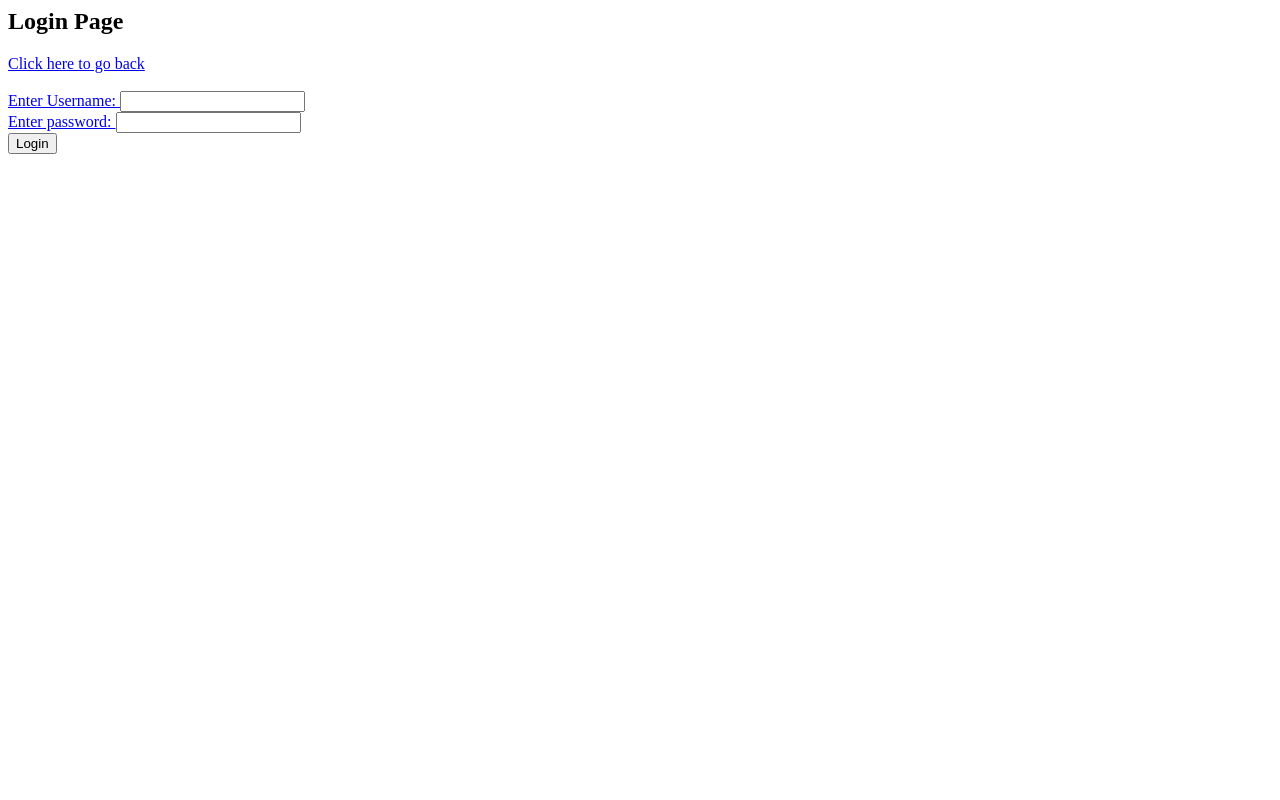
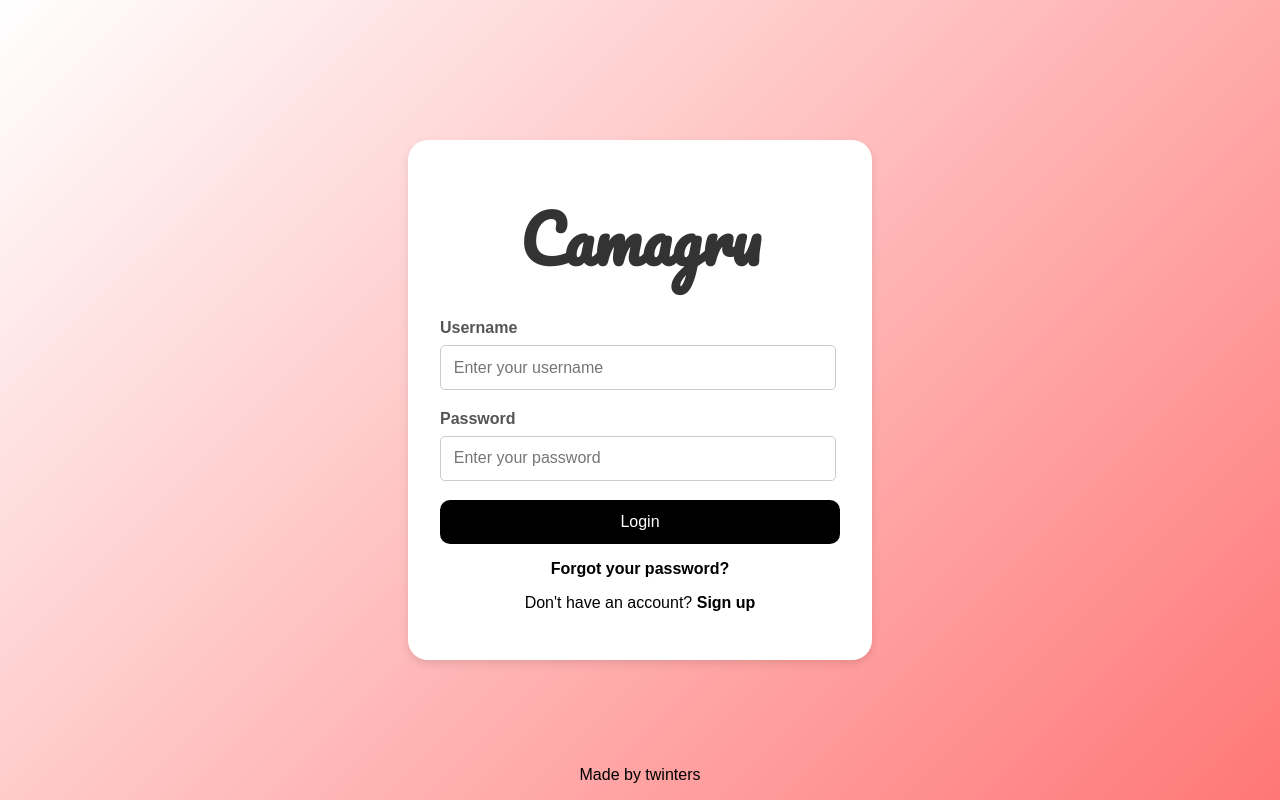
Before and after one commit to Twintersh/camagru, a PHP site: page / in a window 1280 px wide. Run offline with PHP 8.4, Linux system fonts and the light colour scheme.

Commit message:
index page front

```diff
--- /dev/null
+++ b/index.css
@@ -0,0 +1,89 @@
+body {
+    font-family: Arial, sans-serif;
+    background: linear-gradient(135deg, #ffffff, #ff7777);
+    height: 100vh;
+    margin: 0;
+    display: flex;
+    justify-content: center;
+    align-items: center;
+}
+
+.login-container {
+    background: #ffffff;
+    padding-left: 2rem;
+    padding-right: 2rem;
+    padding-bottom: 2rem;
+    border-radius: 20px;
+    box-shadow: 0 4px 8px rgba(0, 0, 0, 0.1);
+    width: 100%;
+    max-width: 400px;
+}
+
+.login-form h1 {
+    font-size: 4rem;
+    margin-bottom: 1.5rem;
+    color: #333333;
+    text-align: center;
+    font-family: "Pacifico", serif;
+}
+
+.input-group {
+    margin-bottom: 1.2rem;
+    margin-right: 2rem;
+}
+
+.input-group label {
+    display: block;
+    margin-bottom: 0.5rem;
+    font-weight: bold;
+    color: #555555;
+}
+
+.input-group input {
+    width: 100%;
+    padding: 0.8rem;
+    border: 1px solid #cccccc;
+    border-radius: 5px;
+    font-size: 1rem;
+}
+
+.login-button {
+    width: 100%;
+    padding: 0.8rem;
+    background: #000000;
+    color: #ffffff;
+    border: none;
+    border-radius: 10px;
+    font-size: 1rem;
+    cursor: pointer;
+    transition: background 0.3s;
+}
+
+.login-button:hover {
+    background: #696969;
+    color: #ffffff;
+}
+
+.form-footer {
+    margin-top: 1rem;
+    text-align: center;
+}
+
+.form-footer a {
+    text-decoration: none;
+    font-weight: bold;
+}
+
+.form-footer a:hover {
+    text-decoration: underline;
+}
+
+.link {
+    color : #000000;
+    font-weight: bold;
+}
+
+.footer {
+    position: absolute;
+    bottom: 0;
+}
--- a/index.php
+++ b/index.php
@@ -1,16 +1,36 @@
-<html>
-    <head>
-        <title>My first PHP Website</title>
-    </head>
-    <body>
-        <h2>Login Page</h2>
-        <a href="index.php">Click here to go back<br/><br/>
-        <form action="checklogin.php" method="POST">
-           Enter Username: <input type="text"
-           name="username" required="required" /> <br/>
-           Enter password: <input type="password"
-           name="password" required="required" /> <br/>
-           <input type="submit" value="Login"/>
-        </form>
-    </body>
+<!DOCTYPE html>
+<html lang="en">
+<head>
+    <meta charset="UTF-8">
+    <meta name="viewport" content="width=device-width, initial-scale=1.0">
+    <title>Camargu - Login</title>
+    <link rel="stylesheet" href="index.css">
+	<link rel="preconnect" href="https://fonts.googleapis.com">
+	<link rel="preconnect" href="https://fonts.gstatic.com" crossorigin>
+	<link href="https://fonts.googleapis.com/css2?family=Pacifico&display=swap" rel="stylesheet">
+</head>
+<body>
+	<div class="login-container">
+		<!-- why is it better to use FORM ? -->
+        <form class="login-form" method="POST">
+			<h1 class="txt">Camagru</h1>
+            <div class="input-group">
+                <label for="username">Username</label>
+                <input type="text" id="username" name="username" placeholder="Enter your username" required>
+            </div>
+            <div class="input-group">
+                <label for="password">Password</label>
+                <input type="password" id="password" name="password" placeholder="Enter your password" required>
+            </div>
+            <button type="submit" class="login-button">Login</button>
+			<div class="form-footer">
+				<a href="#" class="link">Forgot your password?</a>
+				<p>Don't have an account? <a href="register.php" class="link">Sign up</a></p>
+			</div>
+		</form>
+	</div>
+	<footer class="footer">
+		<p>Made by twinters</p>
+	</footer>
+</body>
 </html>
```
